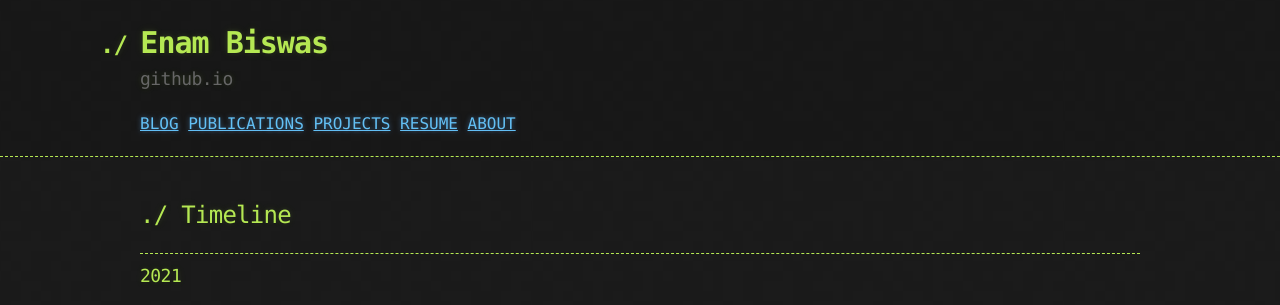
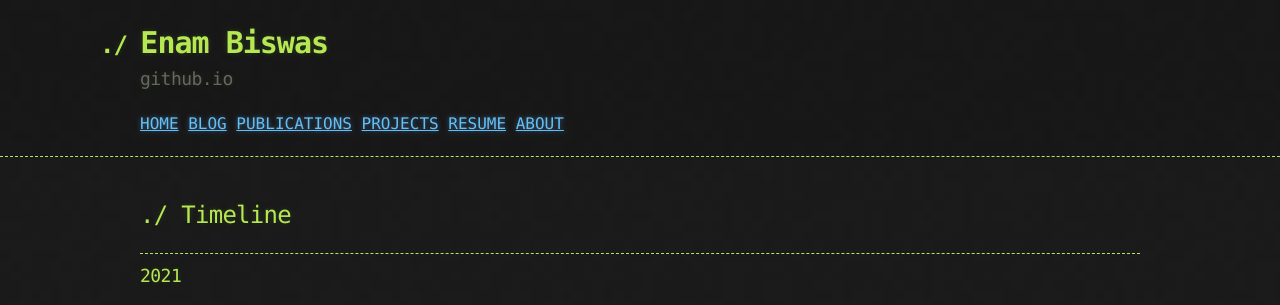
Before and after one commit to e-biswas/e-biswas.github.io, a Jekyll site: the page built from index.md, in a window 1280 px wide. Shown: the top 305 px of the page. Built offline with Jekyll 4.4.1, drawn with Linux system fonts in a browser that asks for light colours; our own code applies the rules of GitHub Pages for plain Markdown files.

Commit message:
Update header.html

```diff
--- a/_includes/header.html
+++ b/_includes/header.html
@@ -8,6 +8,7 @@
 
 
       <nav class="container">
+        <a href="{{ site.baseurl }}/index">HOME</a>
         <a href="{{ site.baseurl }}/blogs">BLOG</a>
         <a href="{{ site.baseurl }}/publications">PUBLICATIONS</a>
         <a href="{{ site.baseurl }}/projects">PROJECTS</a>
```
